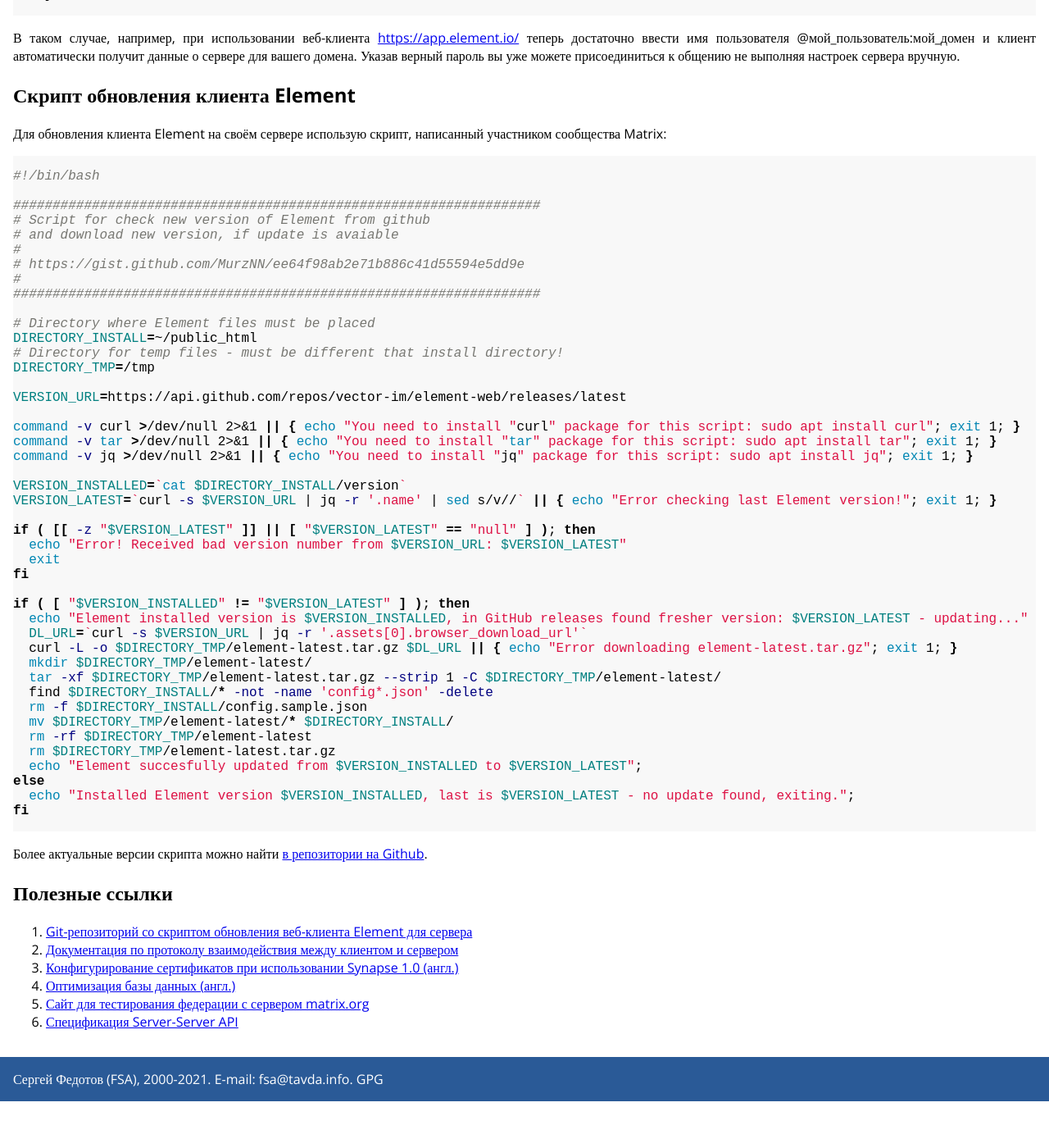
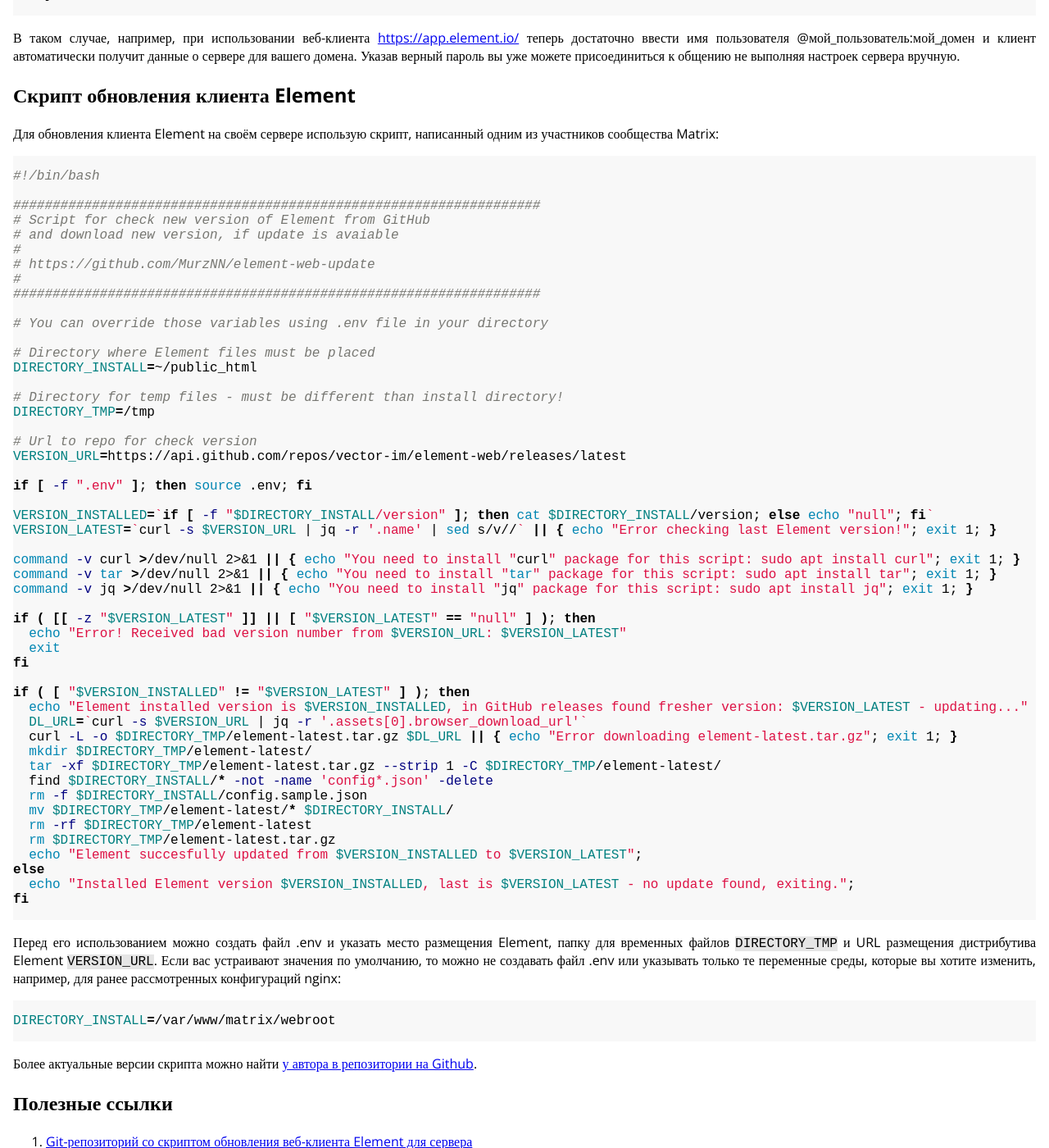
Before and after one commit to fsa/site, a Jekyll site: the page built from _posts/2020-03-31-matrix.md, in a window 1280 px wide and 1400 px high, scrolled down 6376 px. Shown: the whole window at 82% size. Built offline with Jekyll 4.4.1, drawn with Linux system fonts in a browser that asks for light colours; before the commit the page ends 7719 px from its top, so only the background shows below that; some of the changed text lies outside the part shown.

Commit message:
Скрипт для обновления Element теперь взят с github, а не gist.

````diff
--- a/_posts/2020-03-31-matrix.md
+++ b/_posts/2020-03-31-matrix.md
@@ -107,7 +107,7 @@
     ssl_certificate /etc/letsencrypt/live/matrix.example.com/fullchain.pem;
     ssl_certificate_key /etc/letsencrypt/live/matrix.example.com/privkey.pem;
 
-    root /var/www/matrix/htdocs;
+    root /var/www/matrix/webroot;
     index index.html;
 
     location /_matrix {
@@ -289,32 +289,38 @@
 
 ## Скрипт обновления клиента Element
 
-Для обновления клиента Element на своём сервере использую скрипт, написанный участником сообщества Matrix:
+Для обновления клиента Element на своём сервере использую скрипт, написанный одним из участников сообщества Matrix:
 
 ```bash
 #!/bin/bash
 
 ###################################################################
-# Script for check new version of Element from github
+# Script for check new version of Element from GitHub
 # and download new version, if update is avaiable
 #
-# https://gist.github.com/MurzNN/ee64f98ab2e71b886c41d55594e5dd9e
+# https://github.com/MurzNN/element-web-update
 #
 ###################################################################
 
+# You can override those variables using .env file in your directory
+
 # Directory where Element files must be placed
 DIRECTORY_INSTALL=~/public_html
-# Directory for temp files - must be different that install directory!
+
+# Directory for temp files - must be different than install directory!
 DIRECTORY_TMP=/tmp
 
+# Url to repo for check version
 VERSION_URL=https://api.github.com/repos/vector-im/element-web/releases/latest
+
+if [ -f ".env" ]; then source .env; fi
+
+VERSION_INSTALLED=`if [ -f "$DIRECTORY_INSTALL/version" ]; then cat $DIRECTORY_INSTALL/version; else echo "null"; fi`
+VERSION_LATEST=`curl -s $VERSION_URL | jq -r '.name' | sed s/v//` || { echo "Error checking last Element version!"; exit 1; }
 
 command -v curl >/dev/null 2>&1 || { echo "You need to install "curl" package for this script: sudo apt install curl"; exit 1; }
 command -v tar >/dev/null 2>&1 || { echo "You need to install "tar" package for this script: sudo apt install tar"; exit 1; }
 command -v jq >/dev/null 2>&1 || { echo "You need to install "jq" package for this script: sudo apt install jq"; exit 1; }
-
-VERSION_INSTALLED=`cat $DIRECTORY_INSTALL/version`
-VERSION_LATEST=`curl -s $VERSION_URL | jq -r '.name' | sed s/v//` || { echo "Error checking last Element version!"; exit 1; }
 
 if ( [[ -z "$VERSION_LATEST" ]] || [ "$VERSION_LATEST" == "null" ] ); then
   echo "Error! Received bad version number from $VERSION_URL: $VERSION_LATEST"
@@ -338,7 +344,13 @@
 fi
 ```
 
-Более актуальные версии скрипта можно найти [в репозитории на Github][element-web-update].
+Перед его использованием можно создать файл .env и указать место размещения Element, папку для временных файлов `DIRECTORY_TMP` и URL размещения дистрибутива Element `VERSION_URL`. Если вас устраивают значения по умолчанию, то можно не создавать файл .env или указывать только те переменные среды, которые вы хотите изменить, например, для ранее рассмотренных конфигураций nginx:
+
+```bash
+DIRECTORY_INSTALL=/var/www/matrix/webroot
+```
+
+Более актуальные версии скрипта можно найти [у автора в репозитории на Github][element-web-update].
 
 ## Полезные ссылки
 
````
